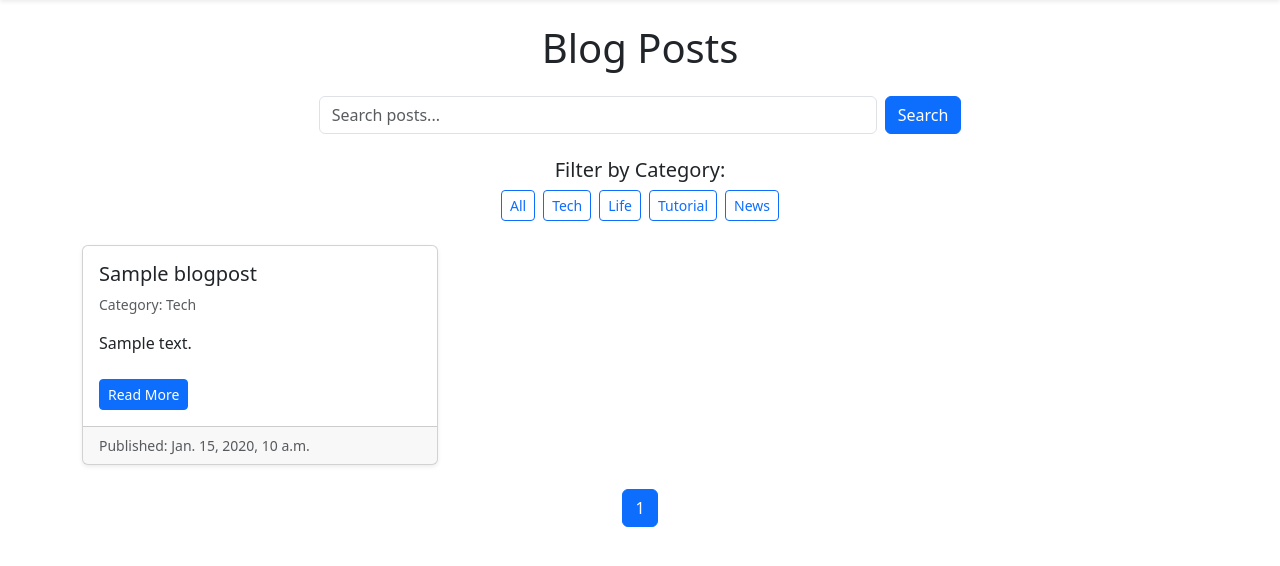
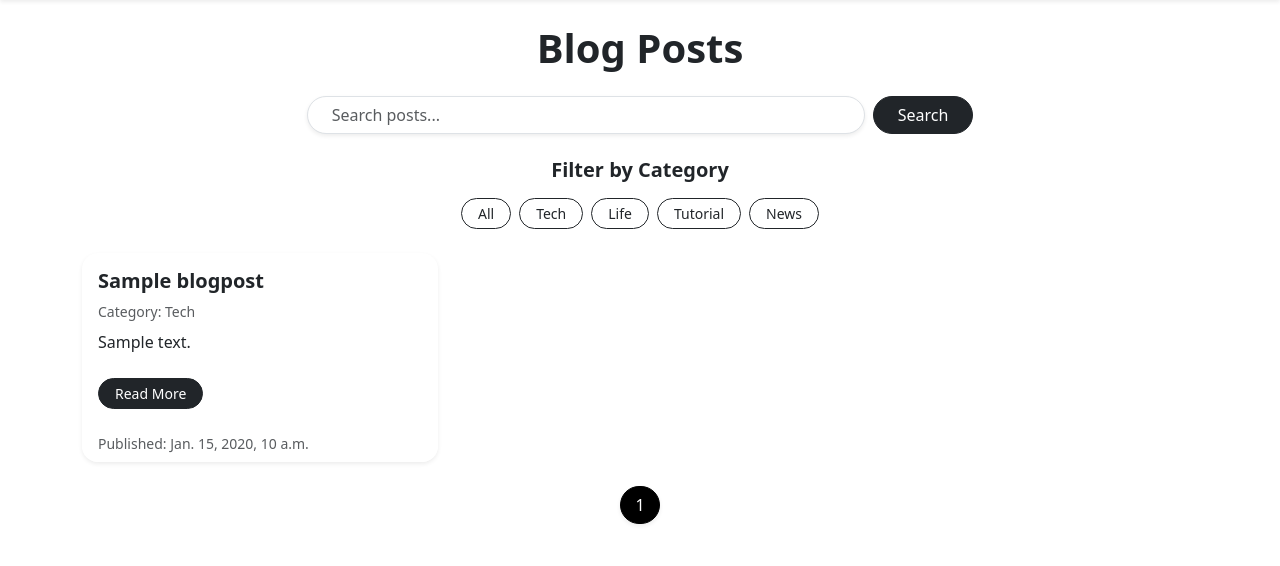
Before and after one commit to secrescence/portfolio-blog, a Django app: page /blog/ in a window 1280 px wide. Shown: the part 68-634 px from the top of the page. Run offline with Django 5.2, Linux system fonts and the light colour scheme; tables that the repository leaves empty hold one stand-in row (values such as "Sample post").

Commit message:
git commit -m "Improve blog home UI with better placement and spacing"

```diff
--- a/blog/templates/blog/home.html
+++ b/blog/templates/blog/home.html
@@ -3,72 +3,106 @@
 {% block title %}Home{% endblock %}
 
 {% block content %}
-<h1 class="mb-4 text-center">Blog Posts</h1>
+<h1 class="mb-4 text-center fw-bold" style="font-size: 2.5rem;">Blog Posts</h1>
 
-<!-- ⭐ Search form -->
+<!-- Search form -->
 <div class="mb-4 text-center">
-  <form method="get" class="d-flex justify-content-center">
+  <form method="get" class="d-flex justify-content-center gap-2">
       {% if category %}
           <input type="hidden" name="category" value="{{ category }}">
       {% endif %}
-      <input type="text" name="q" class="form-control w-50 me-2" placeholder="Search posts..." value="{{ search_query|default:'' }}">
-      <button type="submit" class="btn btn-primary">Search</button>
+      <input type="text" name="q" class="form-control w-50 rounded-pill shadow-sm px-4" placeholder="Search posts..." value="{{ search_query|default:'' }}">
+      <button type="submit" class="btn btn-dark px-4 rounded-pill">Search</button>
   </form>
 </div>
 
-<!-- ⭐ Category filter section -->
+<!-- Category filter section -->
 <div class="mb-4 text-center">
-    <h5>Filter by Category:</h5>
+    <h5 class="mb-3 fw-semibold">Filter by Category</h5>
     <div class="d-flex justify-content-center flex-wrap gap-2">
-        <a href="{% url 'blog_home' %}" class="btn btn-outline-primary btn-sm">All</a>
+        <a href="{% url 'blog_home' %}" class="btn btn-outline-dark btn-sm rounded-pill px-3">All</a>
         {% for code, name in categories %}
-            <a href="?category={{ code }}" class="btn btn-outline-primary btn-sm">
+            <a href="?category={{ code }}" class="btn btn-outline-dark btn-sm rounded-pill px-3">
                 {{ name }}
             </a>
         {% endfor %}
     </div>
 </div>
 
-<!-- ⭐ Blog post cards -->
+<!-- Blog post cards -->
 <div class="row">
     {% for post in page_obj %}
-    <!-- ⭐ Card component -->
         <div class="col-md-4 mb-4">
-            <div class="card shadow-sm h-100">
+            <div class="card shadow-sm h-100 border-0 rounded-4 transition-card">
                 <div class="card-body">
-                    <h5 class="card-title">{{ post.title }}</h5>
-                    <p class="card-text small text-muted">Category: {{ post.category }}</p>
+                    <h5 class="card-title fw-bold">{{ post.title }}</h5>
+                    <p class="card-text small text-muted mb-2">Category: {{ post.category }}</p>
                     <p class="card-text">{{ post.content|truncatechars:100 }}</p>
-                    <a href="{% url 'blog_detail' post.id %}" class="btn btn-primary btn-sm mt-2">Read More</a>
+                    <a href="{% url 'blog_detail' post.id %}" class="btn btn-dark btn-sm rounded-pill mt-2 px-3">Read More</a>
                 </div>
-                <div class="card-footer text-muted small">
+                <div class="card-footer bg-white border-0 text-muted small rounded-bottom-4">
                     Published: {{ post.created_at }}
                 </div>
             </div>
         </div>
     {% empty %}
-        <p>No blog posts yet.</p>
+        <p class="text-center text-muted">No blog posts yet.</p>
     {% endfor %}
 </div>
+
+<!-- Pagination -->
 <nav aria-label="Page navigation">
   <ul class="pagination justify-content-center">
     {% if page_obj.has_previous %}
       <li class="page-item">
-        <a class="page-link" href="?page={{ page_obj.previous_page_number }}{% if category %}&category={{ category }}{% endif %}">Previous</a>
+        <a class="page-link rounded-pill shadow-sm" href="?page={{ page_obj.previous_page_number }}{% if category %}&category={{ category }}{% endif %}">Previous</a>
       </li>
     {% endif %}
 
     {% for num in page_obj.paginator.page_range %}
       <li class="page-item {% if page_obj.number == num %}active{% endif %}">
-        <a class="page-link" href="?page={{ num }}{% if category %}&category={{ category }}{% endif %}">{{ num }}</a>
+        <a class="page-link rounded-pill shadow-sm {% if page_obj.number == num %}bg-dark text-white border-dark{% endif %}"
+           href="?page={{ num }}{% if category %}&category={{ category }}{% endif %}">
+            {{ num }}
+        </a>
       </li>
     {% endfor %}
 
     {% if page_obj.has_next %}
       <li class="page-item">
-        <a class="page-link" href="?page={{ page_obj.next_page_number }}{% if category %}&category={{ category }}{% endif %}">Next</a>
+        <a class="page-link rounded-pill shadow-sm" href="?page={{ page_obj.next_page_number }}{% if category %}&category={{ category }}{% endif %}">Next</a>
       </li>
     {% endif %}
   </ul>
 </nav>
+
+<style>
+.transition-card {
+    transition: transform 0.2s ease, box-shadow 0.2s ease;
+}
+.transition-card:hover {
+    transform: translateY(-5px);
+    box-shadow: 0 10px 30px rgba(0, 0, 0, 0.08);
+}
+.pagination .page-link {
+    border: 1px solid #ddd;
+    color: #000;
+    border-radius: 50px !important;
+    padding: 6px 14px;
+    margin: 0 4px;
+    transition: all 0.2s ease;
+}
+.pagination .page-link:hover {
+    background-color: rgba(0, 0, 0, 0.05);
+    text-decoration: none;
+}
+.pagination .active .page-link {
+    background-color: #000 !important;
+    color: #fff !important;
+    border-color: #000 !important;
+}
+.pagination .page-link:focus {
+    box-shadow: 0 0 0 0.2rem rgba(0,0,0,0.1);
+}
+</style>
 {% endblock %}
```
